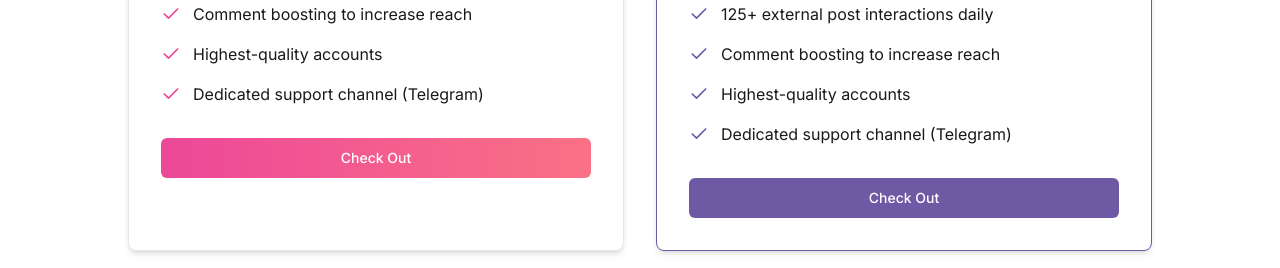
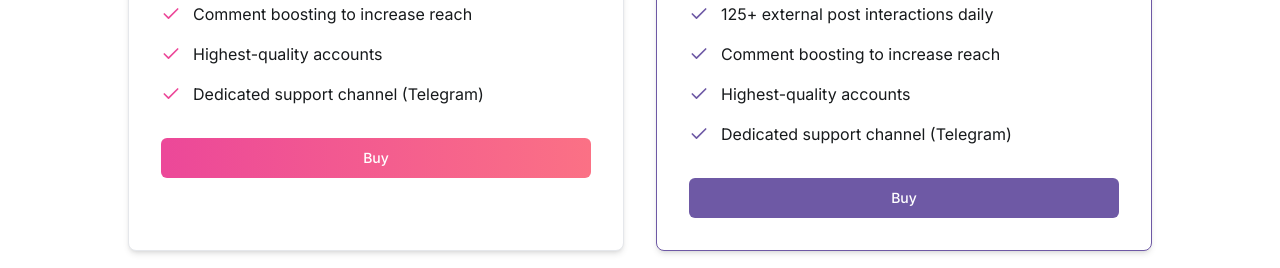
Before and after one commit to BODEK71/socialboost-ai-engage-61, a React (Vite) app: page /pricing in a window 1280 px wide. Shown: the part 820-1088 px from the top of the page. Built offline with nearby package versions, Linux system fonts and the light colour scheme.

Commit message:
Refactor: Change "Check Out" to "Buy" and link to contact page
Updated the pricing page to change the "Check Out" button text to "Buy" and link the button to the contact page.

```diff
--- a/src/locales/en/pricing.json
+++ b/src/locales/en/pricing.json
@@ -4,7 +4,7 @@
   "description": "Choose the right plan to boost your social media presence",
   "perMonth": "per month",
   "viewDetails": "View Details",
-  "checkButton": "Check Out",
+  "checkButton": "Buy",
   "choosePlan": "Choose Plan",
   "contactUs": "Contact Us",
   "summaryTitle": "SUMMARY",
--- a/src/pages/Pricing.tsx
+++ b/src/pages/Pricing.tsx
@@ -5,6 +5,7 @@ import { useTranslation } from "react-i18next";
 import Navbar from "@/components/Navbar";
 import Footer from "@/components/Footer";
 import { Button } from "@/components/ui/button";
+import { Link } from "react-router-dom";
 
 const PricingCard = ({
   title,
@@ -13,7 +14,7 @@ const PricingCard = ({
   features,
   ctaText,
   isPopular = false,
-  popularText = "" // Make popularText optional with default empty string
+  popularText = "" // Keep the optional popularText with default empty string
 }) => {
   return (
     <div className={`border rounded-lg p-8 ${isPopular ? 'border-brand-purple' : 'border-gray-200'} relative bg-white shadow-md`}>
@@ -50,8 +51,11 @@ const PricingCard = ({
             ? "bg-brand-purple hover:bg-brand-purple/90"
             : "bg-gradient-to-r from-pink-500 to-rose-400 hover:from-pink-600 hover:to-rose-500"
         }`}
+        asChild
       >
-        {ctaText}
+        <Link to="/kontakt">
+          {ctaText}
+        </Link>
       </Button>
     </div>
   );
```
